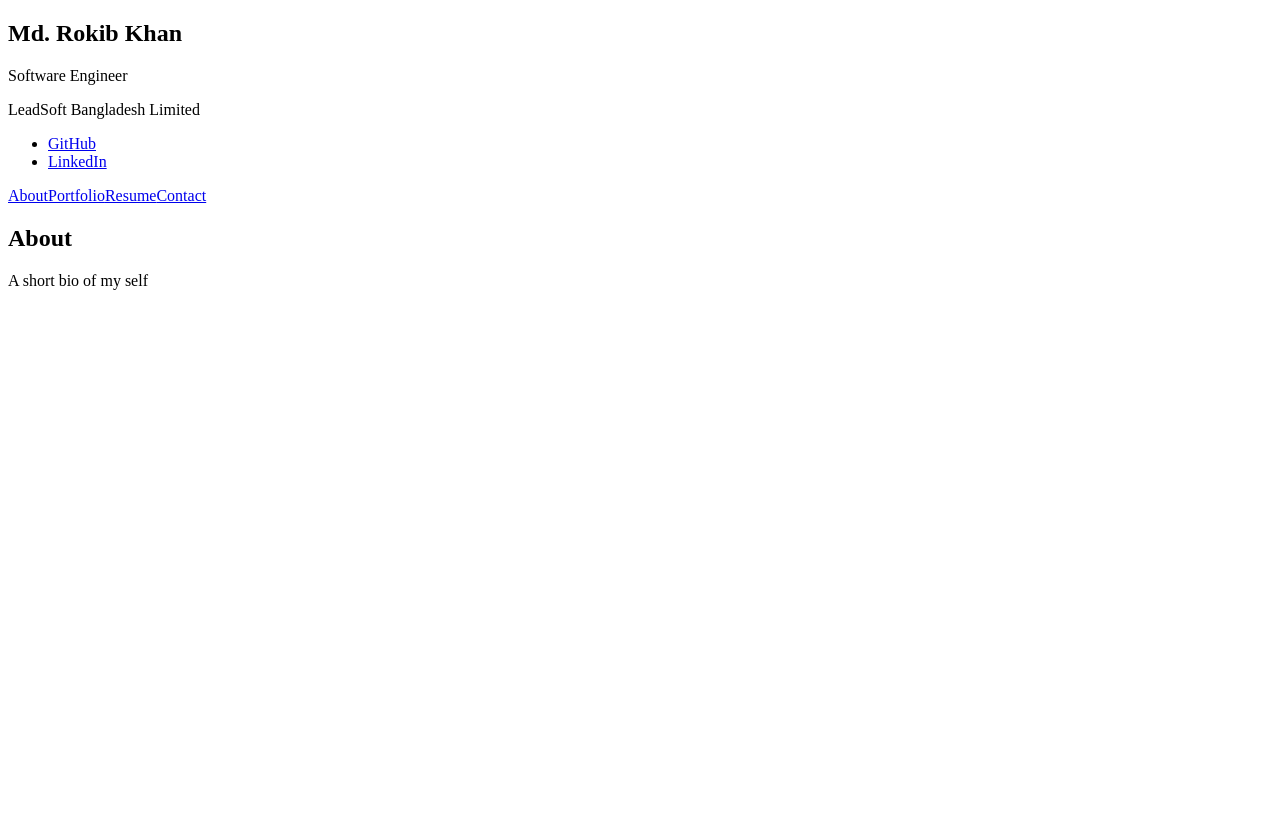
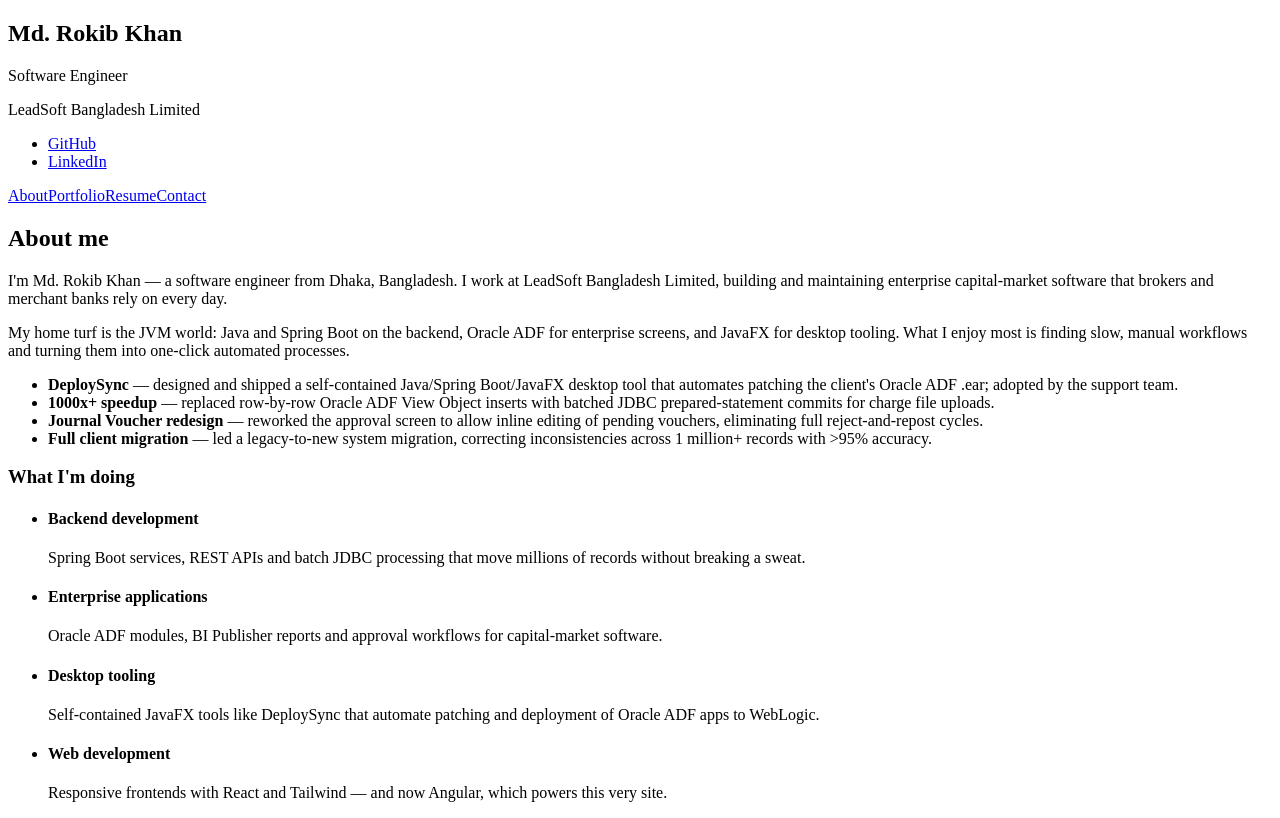
Before and after one commit to MohammadRokib/Portfolio, an Angular app: page / in a window 1280 px wide. Built offline with nearby package versions, Linux system fonts and the light colour scheme.

Commit message:
feat(about): render real bio, highlights, and services
- add ABOUT_PARAGRAPHS, ABOUT_HIGHLIGHTS, and SERVICES data
- render bio paragraphs via @for tracking $index
- render career highlights and service cards via @for

Signed-off-by: MohammadRokib <rokibk548@gmail.com>

```diff
--- a/src/app/data.ts
+++ b/src/app/data.ts
@@ -18,6 +18,63 @@
 export const SOCIALS: SocialLink[] = [
   { label: 'GitHub', href: 'https://github.com/MohammadRokib' },
   { label: 'LinkedIn', href: 'https://www.linkedin.com/in/m0hammadrokib/' },
+];
+
+export interface Highlight {
+  label: string;
+  detail: string;
+}
+
+export const ABOUT_PARAGRAPHS: string[] = [
+  `I'm Md. Rokib Khan — a software engineer from Dhaka, Bangladesh. I work at LeadSoft Bangladesh Limited, building and maintaining enterprise capital-market software that brokers and merchant banks rely on every day.`,
+  `My home turf is the JVM world: Java and Spring Boot on the backend, Oracle ADF for enterprise screens, and JavaFX for desktop tooling. What I enjoy most is finding slow, manual workflows and turning them into one-click automated processes.`,
+];
+
+export const ABOUT_HIGHLIGHTS: Highlight[] = [
+  {
+    label: 'DeploySync',
+    detail:
+      " — designed and shipped a self-contained Java/Spring Boot/JavaFX desktop tool that automates patching the client's Oracle ADF .ear; adopted by the support team.",
+  },
+  {
+    label: '1000x+ speedup',
+    detail:
+      ' — replaced row-by-row Oracle ADF View Object inserts with batched JDBC prepared-statement commits for charge file uploads.',
+  },
+  {
+    label: 'Journal Voucher redesign',
+    detail:
+      ' — reworked the approval screen to allow inline editing of pending vouchers, eliminating full reject-and-repost cycles.',
+  },
+  {
+    label: 'Full client migration',
+    detail:
+      ' — led a legacy-to-new system migration, correcting inconsistencies across 1 million+ records with >95% accuracy.',
+  },
+];
+
+export interface ServiceCard {
+  title: string;
+  text: string;
+}
+
+export const SERVICES: ServiceCard[] = [
+  {
+    title: 'Backend development',
+    text: 'Spring Boot services, REST APIs and batch JDBC processing that move millions of records without breaking a sweat.',
+  },
+  {
+    title: 'Enterprise applications',
+    text: 'Oracle ADF modules, BI Publisher reports and approval workflows for capital-market software.',
+  },
+  {
+    title: 'Desktop tooling',
+    text: 'Self-contained JavaFX tools like DeploySync that automate patching and deployment of Oracle ADF apps to WebLogic.',
+  },
+  {
+    title: 'Web development',
+    text: 'Responsive frontends with React and Tailwind — and now Angular, which powers this very site.',
+  },
 ];
 
 export interface Project {
--- a/src/app/pages/about-page.html
+++ b/src/app/pages/about-page.html
@@ -1,2 +1,24 @@
-<h2>About</h2>
-<p>A short bio of my self</p>
+<h2>About me</h2>
+
+@for (paragraph of paragraphs; track $index) {
+  <p>{{ paragraph }}</p>
+}
+
+<ul>
+  @for (highlight of highlights; track highlight.label) {
+    <li>
+      <strong>{{ highlight.label }}</strong
+      >{{ highlight.detail }}
+    </li>
+  }
+</ul>
+
+<h3>What I'm doing</h3>
+<ul>
+  @for (service of services; track service.title) {
+    <li>
+      <h4>{{ service.title }}</h4>
+      <p>{{ service.text }}</p>
+    </li>
+  }
+</ul>
--- a/src/app/pages/about-page.ts
+++ b/src/app/pages/about-page.ts
@@ -1,7 +1,12 @@
 import { Component } from '@angular/core';
+import { ABOUT_PARAGRAPHS, ABOUT_HIGHLIGHTS, SERVICES } from '../data';
 
 @Component({
   selector: 'app-about-page',
   templateUrl: './about-page.html',
 })
-export class AboutPage {}
+export class AboutPage {
+  paragraphs = ABOUT_PARAGRAPHS;
+  highlights = ABOUT_HIGHLIGHTS;
+  services = SERVICES;
+}
```
